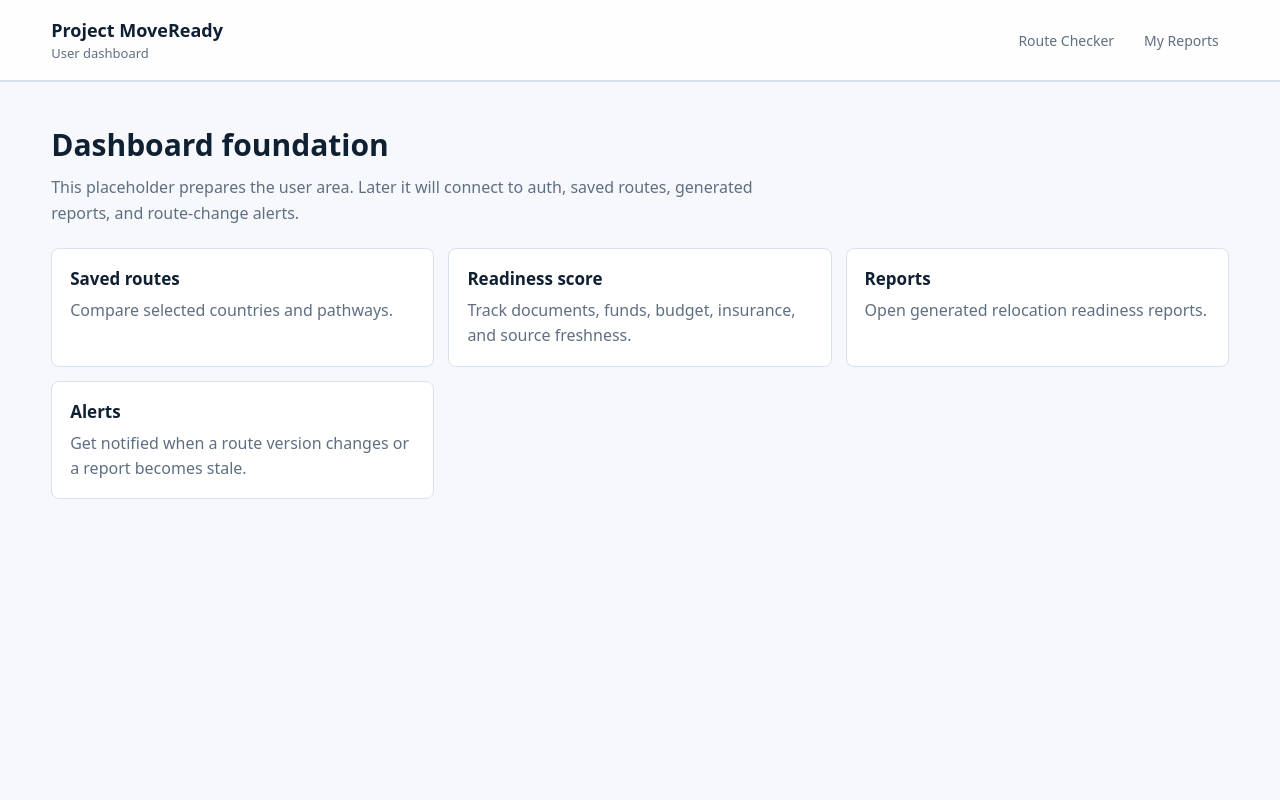
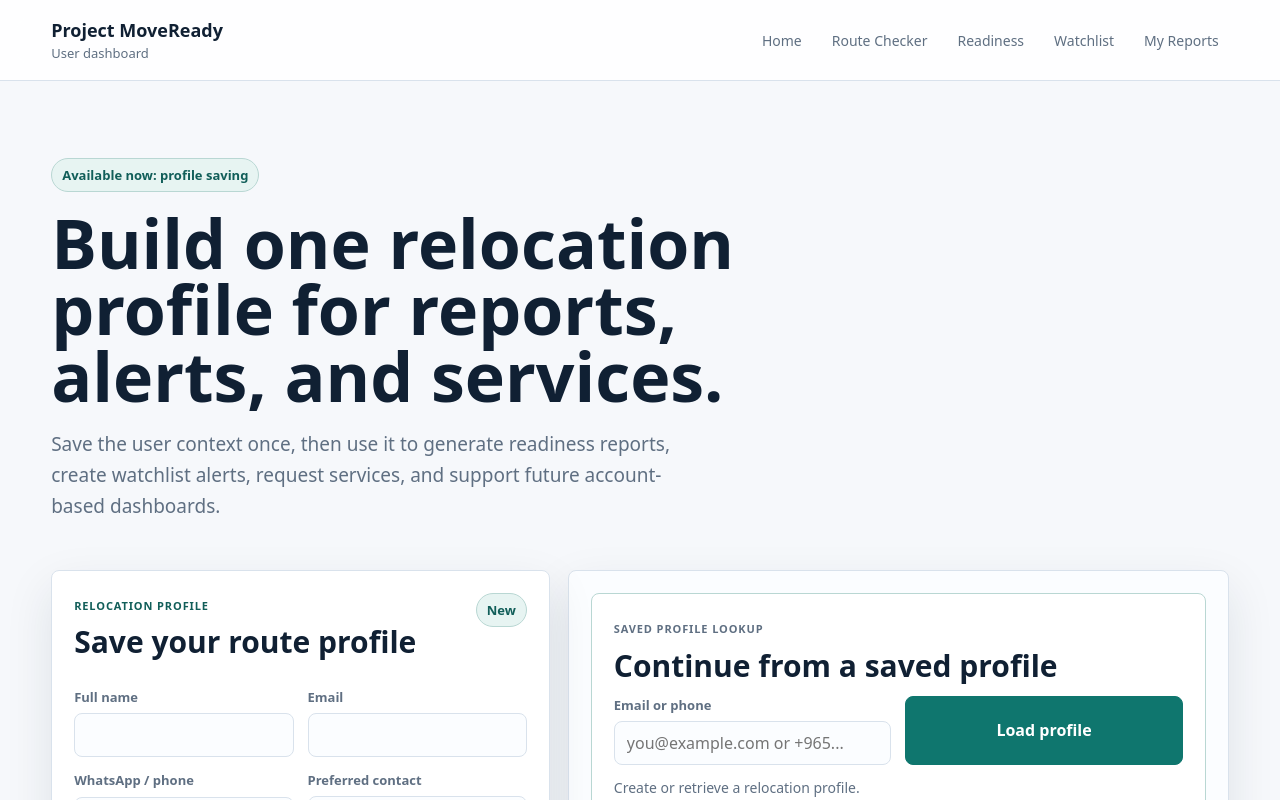
Before and after one commit to SirBM201/SirBM201-moveready-frontend, a Next.js app: page /dashboard in a window 1280 px wide. Shown: the top 800 px of the page. Built offline with nearby package versions, Linux system fonts and the light colour scheme; no server answers.

Commit message:
Connect dashboard to live relocation profile form

```diff
--- a/app/dashboard/page.tsx
+++ b/app/dashboard/page.tsx
@@ -1,18 +1,34 @@
-const dashboardItems = [
-  ["Saved routes", "Compare selected countries and pathways."],
-  ["Readiness score", "Track documents, funds, budget, insurance, and source freshness."],
-  ["Reports", "Open generated relocation readiness reports."],
-  ["Alerts", "Get notified when a route version changes or a report becomes stale."],
-];
+import ProfileDashboard from "@/components/ProfileDashboard";
 
 export default function DashboardPage() {
   return (
     <main className="page-shell">
-      <header className="topbar"><a className="brand" href="/"><strong>Project MoveReady</strong><span>User dashboard</span></a><nav className="nav"><a href="/route-checker">Route Checker</a><a href="/my-reports">My Reports</a></nav></header>
-      <section className="section">
-        <h2>Dashboard foundation</h2>
-        <p className="section-intro">This placeholder prepares the user area. Later it will connect to auth, saved routes, generated reports, and route-change alerts.</p>
-        <div className="grid">{dashboardItems.map(([title, text]) => <article className="card" key={title}><h3>{title}</h3><p>{text}</p></article>)}</div>
+      <header className="topbar">
+        <a className="brand" href="/">
+          <strong>Project MoveReady</strong>
+          <span>User dashboard</span>
+        </a>
+        <nav className="nav" aria-label="Main navigation">
+          <a href="/">Home</a>
+          <a href="/route-checker">Route Checker</a>
+          <a href="/readiness">Readiness</a>
+          <a href="/watchlist">Watchlist</a>
+          <a href="/my-reports">My Reports</a>
+        </nav>
+      </header>
+
+      <section className="hero-band compact-hero">
+        <div className="hero-copy">
+          <span className="eyebrow">Available now: profile saving</span>
+          <h1>Build one relocation profile for reports, alerts, and services.</h1>
+          <p className="lede">
+            Save the user context once, then use it to generate readiness reports, create watchlist alerts, request services, and support future account-based dashboards.
+          </p>
+        </div>
+      </section>
+
+      <section className="section no-top-pad">
+        <ProfileDashboard />
       </section>
     </main>
   );
```
